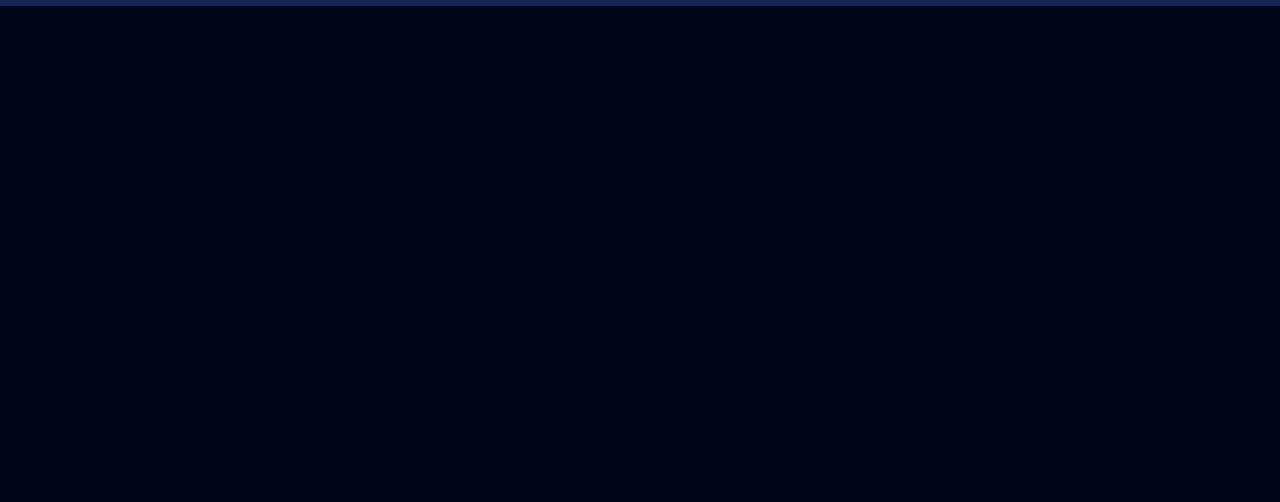
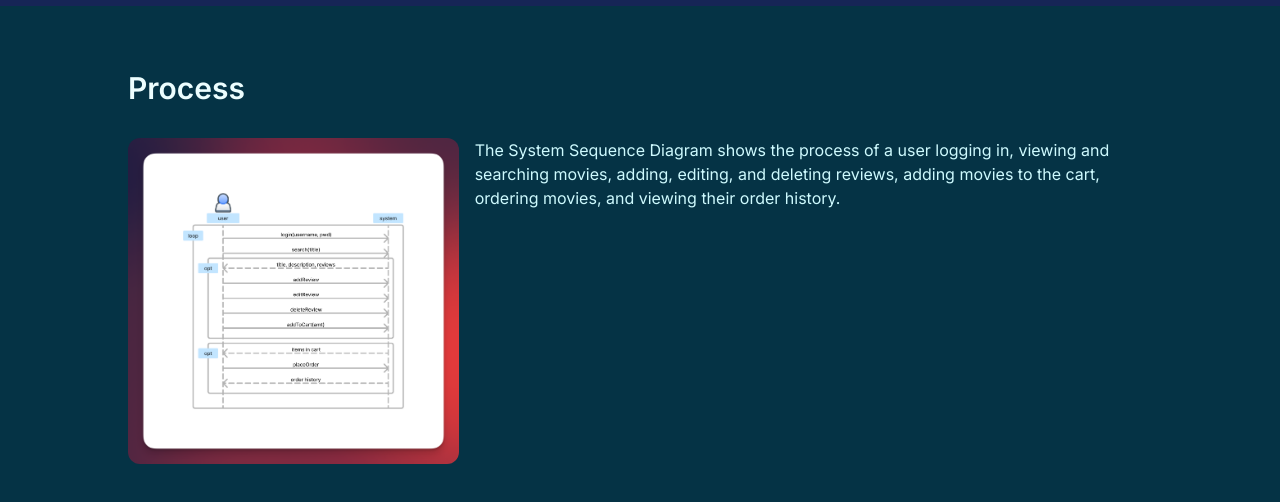
Before and after one commit to cs-2340-durga-3/team-website-1, a SvelteKit app: page /project in a window 1280 px wide. Shown: the part 2636-3138 px from the top of the page. Before the commit the page ends 2642 px from the top, so only its background shows below. Built offline with nearby package versions, Linux system fonts and the light colour scheme.

Commit message:
add process to bottom

```diff
--- a/src/routes/project/+page.svelte
+++ b/src/routes/project/+page.svelte
@@ -123,6 +123,19 @@
 	</div>
 </div>
 
+<div class="content bg-cyan-950 py-16">
+	<h2 class="text-3xl font-semibold text-cyan-50">Process</h2>
+
+	<div class="mt-8 grid gap-4 text-cyan-100 md:grid-cols-3">
+		<img src="/project/process.png" alt="" class="w-full rounded-xl" />
+		<p class="col-span-2">
+			The System Sequence Diagram shows the process of a user logging in, viewing and searching
+			movies, adding, editing, and deleting reviews, adding movies to the cart, ordering movies, and
+			viewing their order history.
+		</p>
+	</div>
+</div>
+
 <style>
 	strong,
 	b {
```
Also changed, not shown: static/project/process.png (added).
